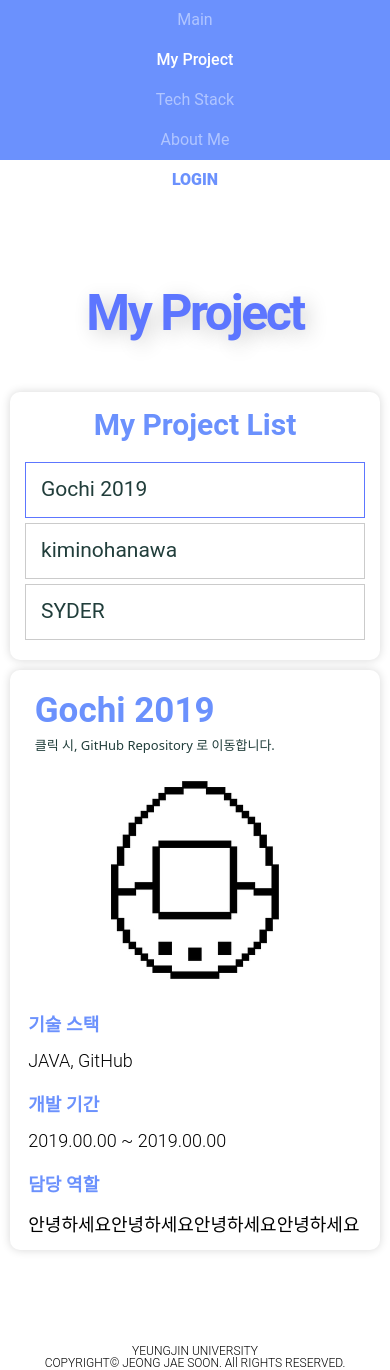
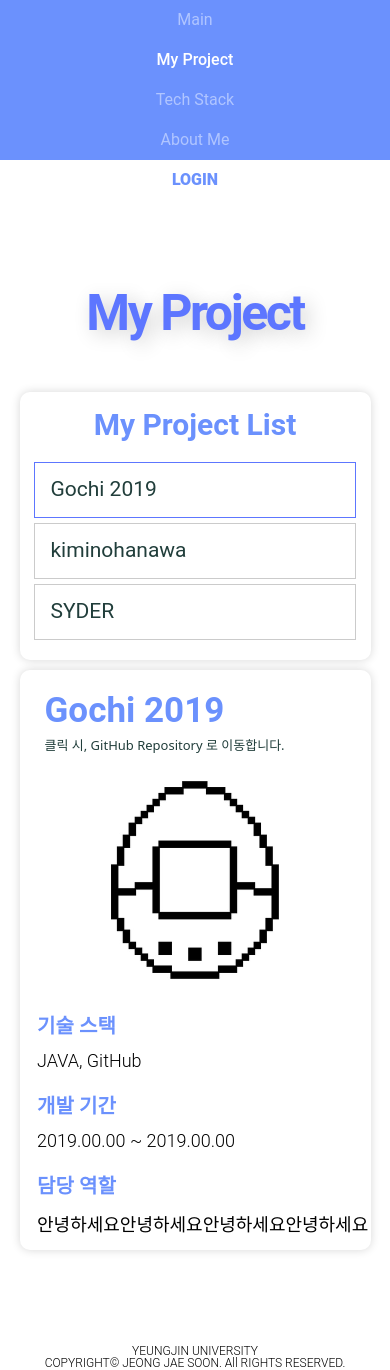
Before and after one commit to JeongJaeSoon/my-portfolio-site, a React (Create React App) app in the folder src/web/: page /project in a window 390 px wide. Built offline with nearby package versions, Linux system fonts and the light colour scheme.

Commit message:
[bug-fix] 프로젝트 반응형 크기 수정

```diff
--- a/src/web/src/components/Project/Home.css
+++ b/src/web/src/components/Project/Home.css
@@ -177,14 +177,13 @@
 
   .project-home > div {
     display: block;
-    /* background-color: rebeccapurple; */
     float: initial;
     margin: 10px auto;
     height: initial;
   }
 
   .project .list {
-    width: 95%;
+    width: 90%;
   }
   .project-home .list .list-wrapper {
     height: initial;
@@ -204,7 +203,7 @@
 
   .project .view {
     margin: 0 auto;
-    width: 95%;
+    width: 90%;
   }
 
   .project .view .header .left {
@@ -233,6 +232,10 @@
     line-height: initial;
   }
 
+  .project .view .section .info li .title {
+    font-size: 20px;
+  }
+
   .project .view .section .info li .title,
   .project .view .section .info li .value {
     width: 100%;
```
